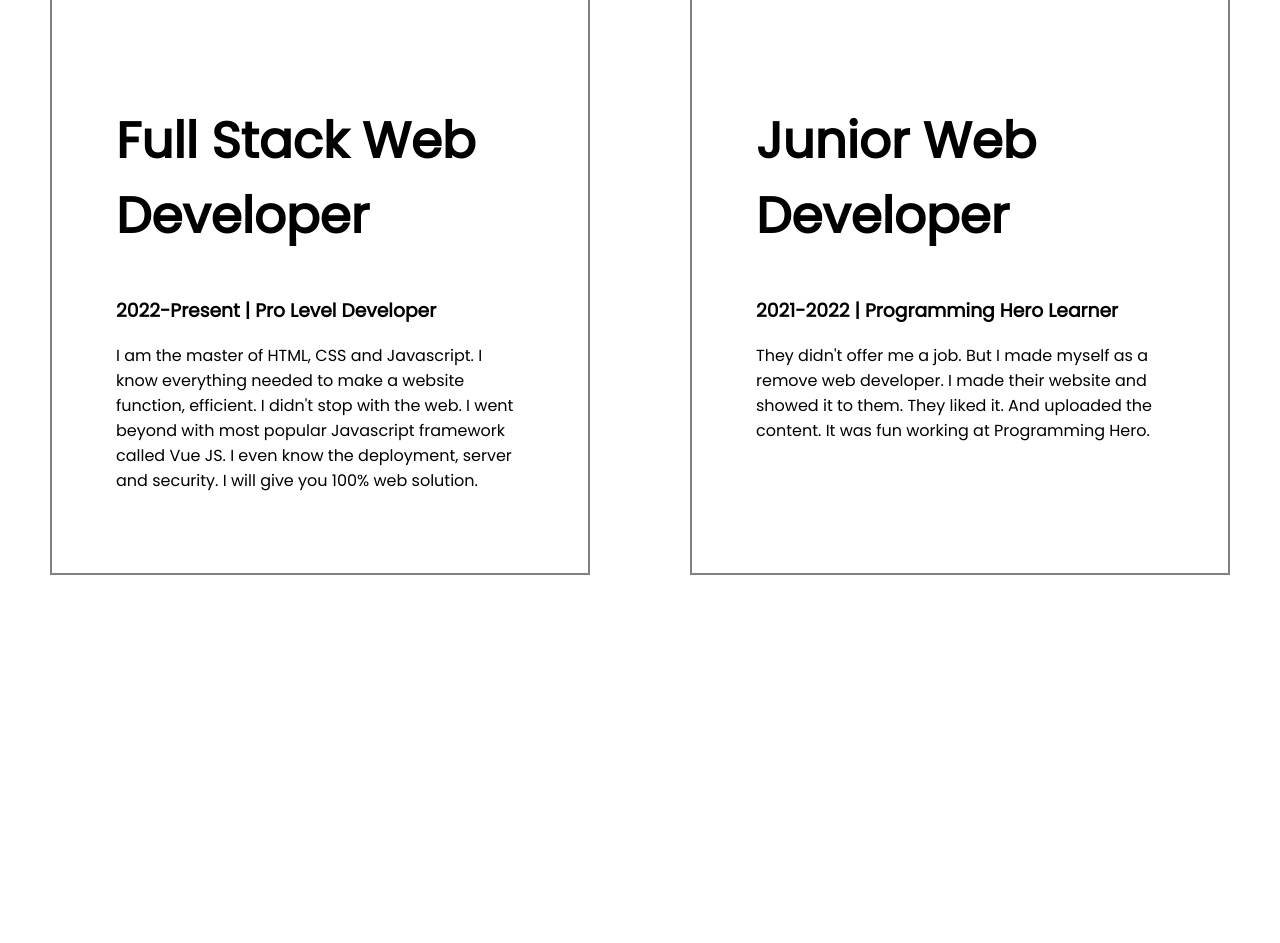
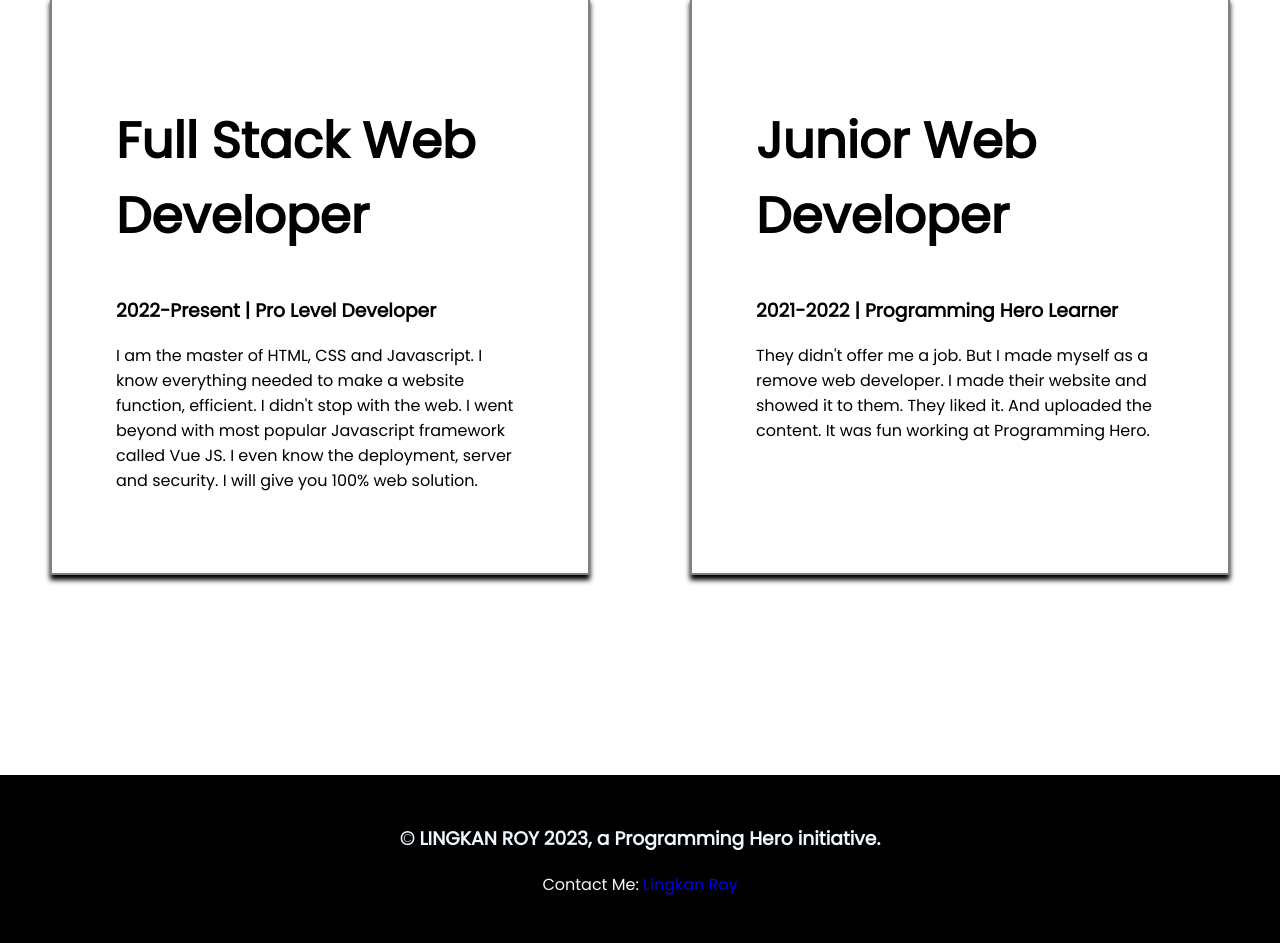
Before and after one commit to lingkanroy/developer-portfolio, a plain HTML site: page index.html in a window 1280 px wide. Shown: the part 1740-2683 px from the top of the page. Before the commit the page ends 2515 px from the top, so only its background shows below. Drawn offline with Linux system fonts and the light colour scheme.

Commit message:
footer-card

```diff
--- a/index.html
+++ b/index.html
@@ -6,6 +6,7 @@
     <meta http-equiv="X-UA-Compatible" content="IE=edge">
     <meta name="viewport" content="width=device-width, initial-scale=1.0">
     <title>Lingkan Portfolio</title>
+    <link rel="icon" href="images/lr-icon.png" type="image/png">
     <link rel="preconnect" href="https://fonts.googleapis.com">
     <link rel="preconnect" href="https://fonts.gstatic.com" crossorigin>
     <link href="https://fonts.googleapis.com/css2?family=Poppins&display=swap" rel="stylesheet">
@@ -67,5 +68,9 @@
 
 
 </body>
+<footer class="foot">
+    <h3>© LINGKAN ROY 2023, a Programming Hero initiative.</h3>
+    <p>Contact Me:<a target="_blank" href="https://www.facebook.com/lingkanroy77"> Lingkan Roy</a></p>
+</footer>
 
 </html>
--- a/style.css
+++ b/style.css
@@ -56,5 +56,17 @@ h1 {
     box-shadow: rgb(1, 25, 26);
     border: 2px solid grey;
     margin: 50px;
+    box-shadow: 0 5px 5px 0 black;
 
 }
+
+.foot {
+    text-align: center;
+    color: aliceblue;
+    background-color: black;
+    padding: 30px;
+}
+
+.foot a {
+    text-decoration: none;
+}
```
Also changed, not shown: images/lr-icon.png (added).
